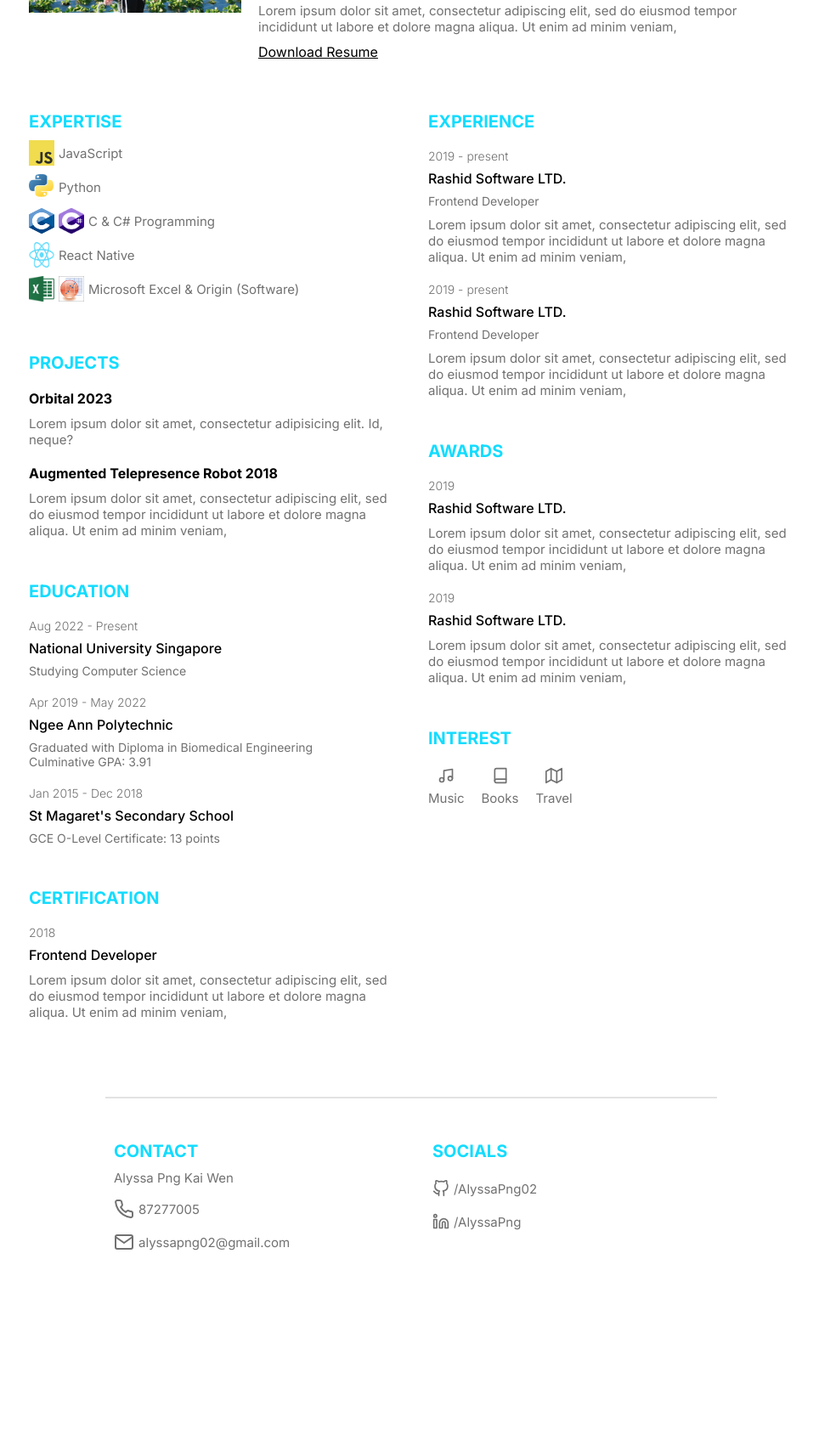
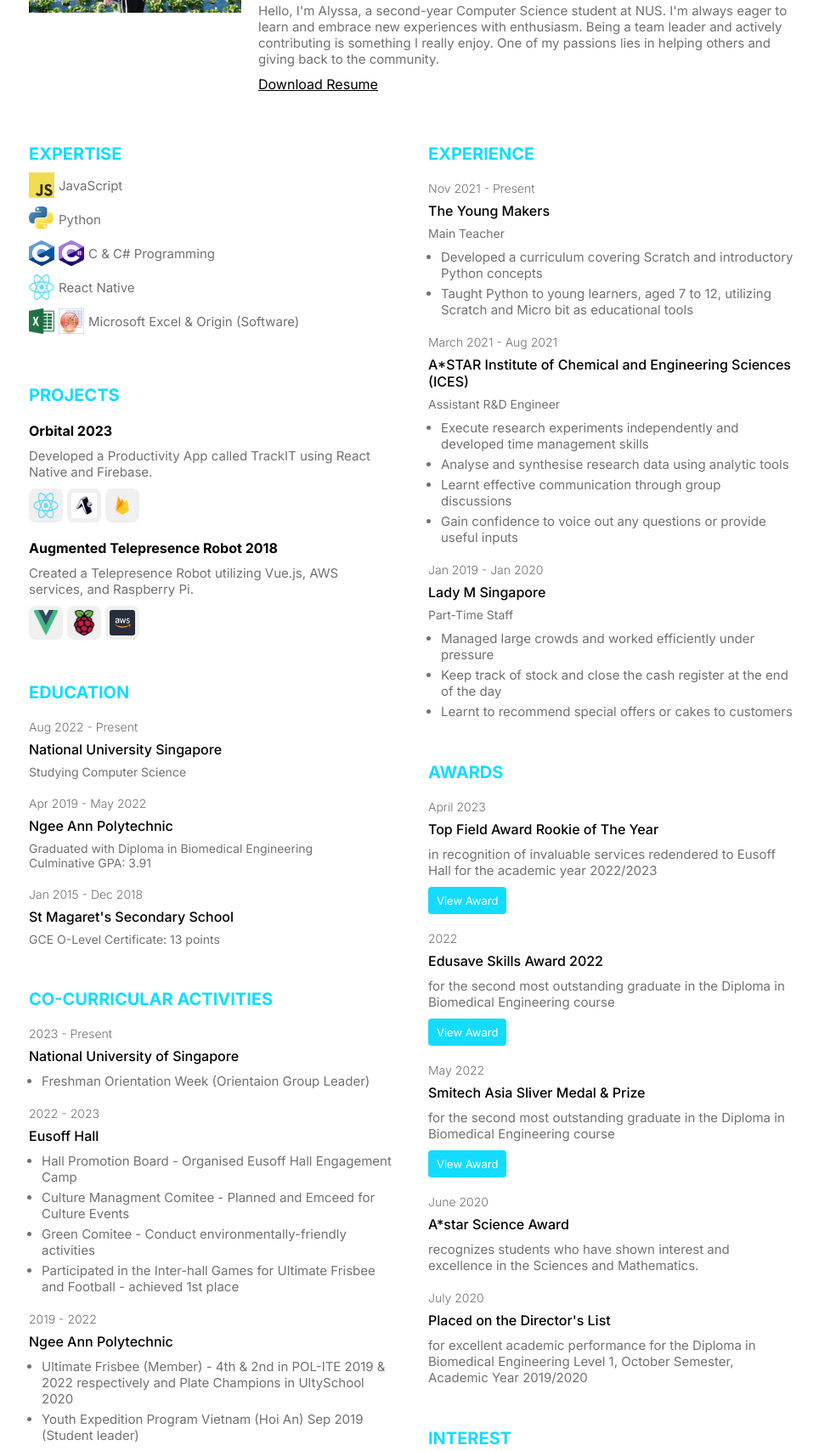
Before and after one commit to AlyssaPng/resume, a plain HTML site: page index.html in a window 1280 px wide. Shown: the part 202-1910 px from the top of the page at 85% size, without its empty margins (156-1120 px from the left). Before the commit the page ends 1726 px from the top, so only its background shows below. Drawn offline with nearby package versions, Linux system fonts and the light colour scheme.

Commit message:
Edited descriptions

```diff
--- a/index.html
+++ b/index.html
@@ -24,9 +24,8 @@
           </h1>
           <p class="profile_title">Computer Science Student in NUS</p>
           <p class="description profile_description">
-            Lorem ipsum dolor sit amet, consectetur adipiscing elit, sed do eiusmod tempor incididunt ut labore et
-            dolore
-            magna aliqua. Ut enim ad minim veniam,
+            Hello, I'm Alyssa, a second-year Computer Science student at NUS. I'm always eager to learn and embrace new experiences with enthusiasm.
+            Being a team leader and actively contributing is something I really enjoy. One of my passions lies in helping others and giving back to the community.
           </p>
           <a class="downloadBtn" href="./CV_AlyssaPngKaiWen.pdf" download="Resume.pdf">Download Resume</a>
         </div>
@@ -64,12 +63,21 @@
         <h3 class="title">Projects</h3>
         <div class="project_item">
             <h4 class="project_name">Orbital 2023</h4>
-            <p class="description">Lorem ipsum dolor sit amet, consectetur adipisicing elit. Id, neque?</p>
+            <p class="description">Developed a Productivity App called TrackIT using React Native and Firebase.</p>
+            <div class="tech_stack">
+              <img src="./logo/ReactNative_logo.png" alt="React Native Icon" class="proj_icon">
+              <img src="./logo/expo_logo.png" alt="Expo Icon" class="proj_icon">
+              <img src="./logo/firebase_logo.png" alt="Firebase Icon" class="proj_icon">
+            </div>
         </div>
         <div class="project_item">
             <h4 class="project_name">Augmented Telepresence Robot 2018</h4>
-            <p class="description"> Lorem ipsum dolor sit amet, consectetur adipiscing elit, sed do eiusmod tempor
-            incididunt ut labore et dolore magna aliqua. Ut enim ad minim veniam, </p>
+            <p class="description">Created a Telepresence Robot utilizing Vue.js, AWS services, and Raspberry Pi.</p>
+            <div class="tech_stack">
+              <img src="./logo/vue.js_logo.png" alt="Vue Icon" class="proj_icon">
+              <img src="./logo/raspberrypi_logo.png" alt="Raspberry pi Icon" class="proj_icon">
+              <img src="./logo/aws_logo.png" alt="AWS Icon" class="proj_icon">
+            </div>
         </div>
         </div>
 
@@ -101,16 +109,40 @@
           </div>
       </div>
 
-      <div class="certification">
-        <h3 class="title">certification</h3>
-        <div class="certification_item">
-          <p class="item_preTitle">2018</p>
-          <h4 class="item_title">Frontend Developer</h4>
-          <p class="description">
-            Lorem ipsum dolor sit amet, consectetur adipiscing elit, sed do eiusmod tempor incididunt ut labore et
-            dolore
-            magna aliqua. Ut enim ad minim veniam,
-          </p>
+      <div class="cca">
+        <h3 class="title">Co-curricular Activities</h3>
+        <div class="cca_item">
+          <p class="item_preTitle">2023 - Present</p>
+          <h4 class="item_title">National University of Singapore</h4>
+          <ul class="cca_description">
+            <li>Freshman Orientation Week (Orientaion Group Leader)</li>
+          </ul>
+        </div>
+        <div class="cca_item">
+          <p class="item_preTitle">2022 - 2023</p>
+          <h4 class="item_title">Eusoff Hall</h4>
+          <ul class="cca_description">
+            <li>Hall Promotion Board - Organised Eusoff Hall Engagement Camp</li>
+            <li>Culture Managment Comitee - Planned and Emceed for Culture Events</li>
+            <li>Green Comitee - Conduct environmentally-friendly activities</li>
+            <li>Participated in the Inter-hall Games for Ultimate Frisbee and Football - achieved 1st place</li>
+          </ul>
+        </div>
+        <div class="cca_item">
+          <p class="item_preTitle">2019 - 2022</p>
+          <h4 class="item_title">Ngee Ann Polytechnic</h4>
+          <ul class="cca_description">
+            <li>Ultimate Frisbee (Member) - 4th & 2nd in POL-ITE 2019 & 2022 respectively and Plate Champions in UltySchool 2020</li>
+            <li>Youth Expedition Program Vietnam (Hoi An) Sep 2019 (Student leader)</li>
+          </ul>
+        </div>
+        <div class="cca_item">
+          <p class="item_preTitle">2015 - 2018</p>
+          <h4 class="item_title">St. Margarets Secondary School</h4>
+          <ul class="cca_description">
+            <li>Rhythmic Gymnastics (Vice-Captain) - Participated in National and International Events</li>
+            <li>Student Leadership Challenge Board (Member) - Organised Secondary One Orientation</li>
+          </ul>
         </div>
       </div>
     </div>
@@ -118,44 +150,74 @@
       <div class="exp">
         <h3 class="title">Experience</h3>
         <div class="exp_item">
-          <p class="item_preTitle">2019 - present</p>
-          <h4 class="item_title">Rashid Software LTD.</h4>
-          <p class="item_subtitle">Frontend Developer</p>
-          <p class=" description">
-            Lorem ipsum dolor sit amet, consectetur adipiscing elit, sed do eiusmod tempor incididunt ut labore et
-            dolore
-            magna aliqua. Ut enim ad minim veniam,
-          </p>
+          <p class="item_preTitle">Nov 2021 - Present</p>
+          <h4 class="item_title">The Young Makers</h4>
+          <p class="item_subtitle">Main Teacher</p>
+          <ul class="exp_description">
+            <li>Developed a curriculum covering Scratch and introductory Python concepts</li>
+            <li>Taught Python to young learners, aged 7 to 12, utilizing Scratch and Micro bit as educational tools</li>
+          </ul>
         </div>
         <div class="exp_item">
-          <p class="item_preTitle">2019 - present</p>
-          <h4 class="item_title">Rashid Software LTD.</h4>
-          <p class="item_subtitle">Frontend Developer</p>
-          <p class="description">
-            Lorem ipsum dolor sit amet, consectetur adipiscing elit, sed do eiusmod tempor incididunt ut labore et
-            dolore
-            magna aliqua. Ut enim ad minim veniam,
-          </p>
+          <p class="item_preTitle">March 2021 - Aug 2021</p>
+          <h4 class="item_title">A*STAR Institute of Chemical and Engineering Sciences (ICES)</h4>
+          <p class="item_subtitle">Assistant R&D Engineer</p>
+          <ul class="exp_description">
+            <li>Execute research experiments independently and developed time management skills</li>
+            <li>Analyse and synthesise research data using analytic tools</li>
+            <li>Learnt effective communication through group discussions</li>
+            <li>Gain confidence to voice out any questions or provide useful inputs</li>
+          </ul>
+        </div>
+        <div class="exp_item">
+          <p class="item_preTitle">Jan 2019 - Jan 2020</p>
+          <h4 class="item_title">Lady M Singapore</h4>
+          <p class="item_subtitle">Part-Time Staff</p>
+          <ul class="exp_description">
+            <li>Managed large crowds and worked efficiently under pressure</li>
+            <li>Keep track of stock and close the cash register at the end of the day</li>
+            <li>Learnt to recommend special offers or cakes to customers</li>
+          </ul>
         </div>
       </div>
       <div class="awards">
         <h3 class="title">Awards</h3>
         <div class="awards_item">
-          <p class="item_preTitle">2019</p>
-          <h4 class="item_title">Rashid Software LTD.</h4>
+          <p class="item_preTitle">April 2023</p>
+          <h4 class="item_title">Top Field Award Rookie of The Year</h4>
+          <p class="description">
+            in recognition of invaluable services redendered to Eusoff Hall for the academic year 2022/2023
+          </p>
+          <a href="./certs/rookie_cert.pdf" class="certificate_button">View Award</a>
+        </div>
+        <div class="awards_item">
+          <p class="item_preTitle">2022</p>
+          <h4 class="item_title">Edusave Skills Award 2022</h4>
+          <p class="description">
+            for the second most outstanding graduate in the Diploma in Biomedical Engineering course
+          </p>
+          <a href="./certs/skills_cert.pdf" class="certificate_button">View Award</a>
+        </div>
+        <div class="awards_item">
+          <p class="item_preTitle">May 2022</p>
+          <h4 class="item_title">Smitech Asia Sliver Medal & Prize</h4>
+          <p class="description">
+            for the second most outstanding graduate in the Diploma in Biomedical Engineering course
+          </p>
+          <a href="./certs/smitech_cert.pdf" class="certificate_button">View Award</a>
+        </div>
+        <div class="awards_item">
+          <p class="item_preTitle">June 2020</p>
+          <h4 class="item_title">A*star Science Award</h4>
           <p class=" description">
-            Lorem ipsum dolor sit amet, consectetur adipiscing elit, sed do eiusmod tempor incididunt ut labore et
-            dolore
-            magna aliqua. Ut enim ad minim veniam,
+            recognizes students who have shown interest and excellence in the Sciences and Mathematics.
           </p>
         </div>
         <div class="awards_item">
-          <p class="item_preTitle">2019</p>
-          <h4 class="item_title">Rashid Software LTD.</h4>
+          <p class="item_preTitle">July 2020</p>
+          <h4 class="item_title">Placed on the Director's List</h4>
           <p class="description">
-            Lorem ipsum dolor sit amet, consectetur adipiscing elit, sed do eiusmod tempor incididunt ut labore et
-            dolore
-            magna aliqua. Ut enim ad minim veniam,
+            for excellent academic performance for the Diploma in Biomedical Engineering Level 1, October Semester, Academic Year 2019/2020
           </p>
         </div>
       </div>
--- a/style.css
+++ b/style.css
@@ -177,19 +177,50 @@ a {
 	font-size: 1.6rem;
 	font-weight: 700;
 }
+.tech_stack {
+    display: flex;
+    align-items: center;
+    margin-top: 10px;
+}
+.proj_icon {
+    width: 40px;
+    height: 40px;
+    margin-right: 5px;
+    border-radius: 20%;
+    background-color: #f0f0f0;
+    padding: 5px;
+}
 
 /* eduction */
 .edu_item {
 	margin-top: 2rem;
 }
 
-/* certification */
-.certification_item {
+/* cca */
+.cca_item {
 	margin-top: 2rem;
+}
+.cca_description {
+	margin-top: 1rem;
+	margin-left: 1.5rem;
+	font-size: 1.5rem;
+	font-weight: 400;
+	color: var(--text-color);
+	display: grid;
+	grid-row-gap: 5px;
 }
 /* exp */
 .exp_item {
 	margin-top: 2rem;
+}
+.exp_description {
+	margin-top: 1rem;
+	margin-left: 1.5rem;
+	font-size: 1.5rem;
+	font-weight: 400;
+	color: var(--text-color);
+	display: grid;
+	grid-row-gap: 5px;
 }
 .icon {
 	width: 30px;
@@ -200,6 +231,19 @@ a {
 /* awards */
 .awards_item {
 	margin-top: 2rem;
+}
+.certificate_button {
+	display: inline-block;
+	padding: 8px 10px;
+	background-color: var(--primary-color);
+	color: #fff;
+	text-decoration: none;
+	border-radius: 4px;
+	margin-top: 1rem;
+	font-size: small;
+}
+.certificate_button:hover {
+	background-color: #0056b3;
 }
 /* Interests */
 .interest_items {
```
Also changed, not shown: logo/aws_logo.png (added), logo/expo_logo.png (added), logo/firebase_logo.png (added), logo/raspberrypi_logo.png (added), logo/vue.js_logo.png (added), 3 other files.
